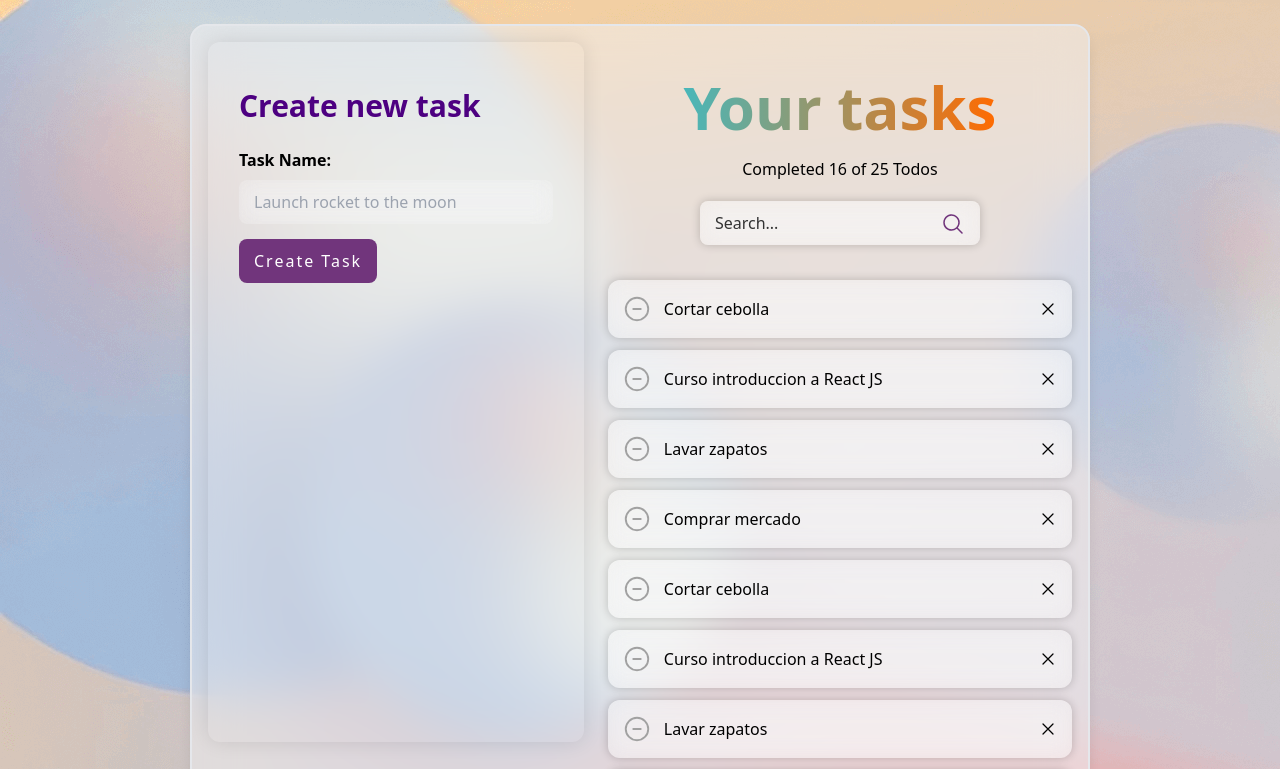
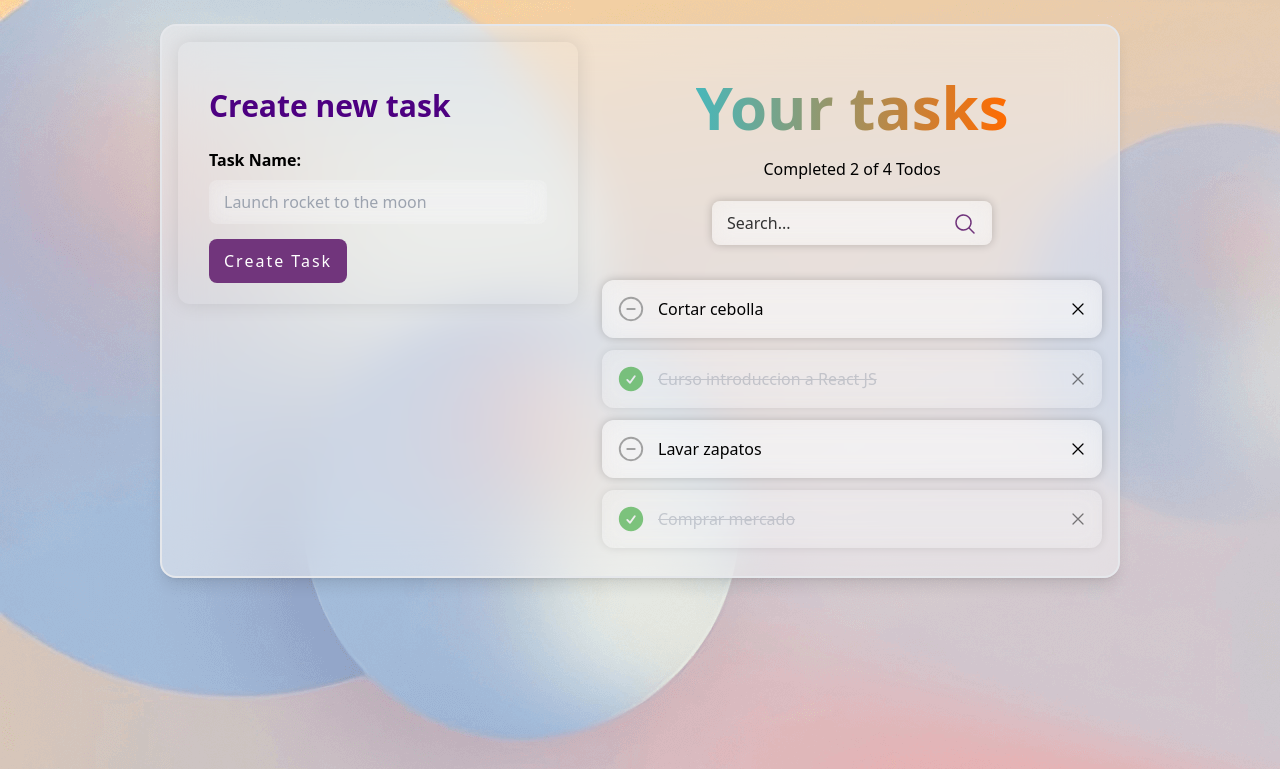
Before and after one commit to misterdan100/mister-todov1, a React (Vite) app: page / in a window 1280 px wide. Shown: the top 769 px of the page. Built offline with nearby package versions, Linux system fonts and the light colour scheme.

Commit message:
add functionality to create, checked and delete  tasks

```diff
--- a/src/App.jsx
+++ b/src/App.jsx
@@ -1,19 +1,49 @@
-import { useState } from 'react'
-import CreateSection from './components/CreateSection'
-import './App.css'
-import TaskSection from './components/TaskSection'
+import { useEffect, useState } from "react";
+import CreateSection from "./components/CreateSection";
+import "./App.css";
+import TaskSection from "./components/TaskSection";
 
 function App() {
-  const [count, setCount] = useState(0)
+  const [todos, setTodos] = useState([]);
+
+  if (!todos.length) {
+    const defaultTodos = [
+      { text: "Cortar cebolla", completed: false },
+      { text: "Curso introduccion a React JS", completed: true },
+      { text: "Lavar zapatos", completed: false },
+      { text: "Comprar mercado", completed: true },
+    ];
+    setTodos(defaultTodos);
+  }
+
+  const deleteTodo = taskToDelete => {
+    setTodos(todos.filter( todo => todo.text !== taskToDelete))
+  }
+
+  const completeTodo = taskToComplete => {
+    const modifiedTodos = todos.map( todo => {
+      if(todo.text === taskToComplete) {
+        todo.completed = !todo.completed
+        return todo
+      }
+      return todo
+    })
+    setTodos(modifiedTodos)
+  }
 
   return (
     <>
-      <div className='main-container bg-gray-100 bg-opacity-50 backdrop-blur-xl w-[900px] p-4 flex justify-between gap-6 mt-6 border-2 border-gray-200 rounded-2xl shadow-lg'>
-        <CreateSection />
-        <TaskSection />
+      <div className="main-container flex flex-col items-center md:flex-row md:justify-center md:items-start gap-6 bg-gray-100 bg-opacity-50 backdrop-blur-xl p-4  mt-6 border-2 border-gray-200 rounded-2xl shadow-lg transition">
+        <CreateSection todos={todos} setTodos={setTodos} />
+        <TaskSection
+          todos={todos}
+          setTodos={setTodos}
+          deleteTodo={deleteTodo}
+          completeTodo={completeTodo}
+        />
       </div>
     </>
-  )
+  );
 }
 
-export default App
+export default App;
--- /dev/null
+++ b/src/components/Alert.jsx
@@ -0,0 +1,11 @@
+import React from "react";
+
+const Alert = ({ alertText }) => {
+  return (
+    <div className="bg-orange-400 mt-4 block p-1 font-bold text-center rounded-lg border-2 border-orange-700">
+        {alertText}
+    </div>
+  )
+};
+
+export default Alert;
--- a/src/components/CreateSection.jsx
+++ b/src/components/CreateSection.jsx
@@ -1,13 +1,52 @@
+import { useState } from 'react';
 import TaskName from './TaskName'
 import CreateTodoButton from './CreateTodoButton';
+import Alert from './Alert';
+import { idGenerator } from '../helpers';
 import '../styles/CreateSection.css'
 
-function CreateSection() {
+function CreateSection({todos, setTodos}) {
+    const [ taskInput, setTaskInput ] = useState('')
+    const [ isAlert, setIsAlert ] = useState(false)
+    const [ alertText, setAlertText ] = useState('')
+
+    const createNewTodo = () => {
+        if(taskInput === '') {
+            setAlertText('Set a name!')
+            setIsAlert(true)
+
+            setTimeout(() => {
+                setIsAlert(false)
+            }, 3000);
+            return
+        }
+
+        const isTaksInArray = todos.find( todo => todo.text === taskInput );
+        if(isTaksInArray) {
+            setAlertText('Task already exist in the list!')
+            setIsAlert(true)
+
+            setTimeout(() => {
+                setIsAlert(false)
+            }, 4000);
+            return
+        }
+
+        const newTask = { text: taskInput, completed: false, id: idGenerator() }
+        setTodos([...todos, newTask])
+        setTaskInput('')
+    }
+
     return (
         <div className="create-section">
             <h2 className="create-title">Create new task</h2>
-            <TaskName />
-            <CreateTodoButton />
+            <TaskName
+                taskInput={taskInput}
+                setTaskInput={setTaskInput}
+                createNewTodo={createNewTodo}
+            />
+            <CreateTodoButton createNewTodo={createNewTodo}/>
+            { isAlert && <Alert alertText={alertText}/>}
         </div>
     )
 }
--- a/src/components/CreateTodoButton.jsx
+++ b/src/components/CreateTodoButton.jsx
@@ -1,8 +1,11 @@
 import '../styles/CreateTodoButton.css'
 
-const CreateTodoButton = () => {
+const CreateTodoButton = ({createNewTodo}) => {
   return (
-    <button className="btn-active">Create Task</button>
+    <button
+    className="btn-active"
+      onClick={() => createNewTodo()}
+    >Create Task</button>
   )
 }
 
--- a/src/components/TaskName.jsx
+++ b/src/components/TaskName.jsx
@@ -1,11 +1,22 @@
 import '../styles/TaskName.css'
 
-function TaskName() {
+function TaskName({taskInput, setTaskInput, createNewTodo}) {
     return (
-        <div className="newTask">
+        <form
+            className="newTask"
+            onSubmit={e => {
+                e.preventDefault()
+                createNewTodo()
+            }}
+        >
             <label>Task Name:</label>
-            <input className="input-newTask" placeholder="Launch rocket to the moon"></input>
-        </ div>
+            <input
+                className="input-newTask"
+                placeholder="Launch rocket to the moon"
+                onChange={e => setTaskInput(e.target.value)}
+                value={taskInput}
+            ></input>
+        </ form>
     )
 };
 
--- a/src/components/TaskSection.jsx
+++ b/src/components/TaskSection.jsx
@@ -1,47 +1,45 @@
-import React from 'react';
-import TodoCounter from './TodoCounter';
-import TodoSearch from './TodoSearch';
-import TodoList from './TodoList';
-import TodoItem from './TodoItem';
-import '../styles/TaskSection.css'
+import { useEffect, useState } from "react";
+import TodoCounter from "./TodoCounter";
+import TodoSearch from "./TodoSearch";
+import TodoList from "./TodoList";
+import TodoItem from "./TodoItem";
+import "../styles/TaskSection.css";
+
+const TaskSection = ({ todos, setTodos, deleteTodo, completeTodo }) => {
+  const [ completedTodos, setCompletedTodos ] = useState(0)
+
+  let completedCalculator = () => {
+    const counterTodos = todos.filter((todo) => todo.completed === true);
+    return counterTodos.length;
+  };
+
+  useEffect(() => {
+    setCompletedTodos(completedCalculator())
+  }, [todos])
 
 
-const TaskSection = () => {
+  return (
+    <div className="task-section">
+      <h1 className="title">Your tasks</h1>
 
-    const defaultTodos = [
-        { text: 'Cortar cebolla', completed: false },
-        { text: 'Curso introduccion a React JS', completed: true },
-        { text: 'Lavar zapatos', completed: false },
-        { text: 'Comprar mercado', completed: true },
-        { text: 'Cortar cebolla', completed: false },
-        { text: 'Curso introduccion a React JS', completed: true },
-        { text: 'Lavar zapatos', completed: false },
-        { text: 'Comprar mercado', completed: true },
-        { text: 'Cortar cebolla', completed: false },
-        { text: 'Curso introduccion a React JS', completed: true },
-        { text: 'Lavar zapatos', completed: false },
-        { text: 'Comprar mercado', completed: true },
-        { text: 'Cortar cebolla', completed: false },
-        { text: 'Curso introduccion a React JS', completed: true },
-        { text: 'Lavar zapatos', completed: false },
-        { text: 'Comprar mercado', completed: true },
-    ]
+      <TodoCounter completed={completedTodos} total={todos.length} />
+      <TodoSearch />
 
-  return (
-    <div className='task-section'>
-            <h1 className='title'>Your tasks</h1>
+      {}
 
-            <TodoCounter completed={16} total={25} />
-            <TodoSearch />
+      <TodoList>
+        {todos?.map((todo) => (
+          <TodoItem
+            key={todo.text}
+            titulo={todo.text}
+            completed={todo.completed}
+            deleteTodo={deleteTodo}
+            completeTodo={completeTodo}
+          />
+        ))}
+      </TodoList>
+    </div>
+  );
+};
 
-            <TodoList>
-                {defaultTodos.map(todo => (
-                    <TodoItem key={todo.text} titulo={todo.text} completed={todo.completed} />
-                )
-                )}
-            </ TodoList>
-        </div>
-  )
-}
-
-export default TaskSection
+export default TaskSection;
--- a/src/components/TodoItem.jsx
+++ b/src/components/TodoItem.jsx
@@ -1,20 +1,29 @@
 import { CheckCircleIcon} from '@heroicons/react/24/solid'
 import { MinusCircleIcon, XMarkIcon } from '@heroicons/react/24/outline'
-
-
 import '../styles/TodoItem.css'
 
-const TodoItem = ({ titulo, completed }) => {
+const TodoItem = ({ titulo, completed, deleteTodo, completeTodo }) => {
   return (
-    <li className="item">
+    <li className={`item ${completed && 'opacity-50 item'}`}>
       <div>
-        <div className="check-icon">
-          <i className="gg-radio-check circle"><MinusCircleIcon /></i>
-          {/* <i className="gg-check check"><CheckCircleIcon /></i> */}
+        <div
+          className="check-icon"
+          onClick={() => completeTodo(titulo)}
+        >
+          {
+            completed ? (
+              <i className="gg-check check"><CheckCircleIcon /></i>
+            ) : (
+              <i className="gg-radio-check circle"><MinusCircleIcon /></i>
+            )
+          }
         </div>
-        <p>{titulo}</p>
+        <p className={completed && 'line-through text-gray-400'} >{titulo}</p>
       </div>
-      <i className="gg-close close"><XMarkIcon /></i>
+      <i
+        className="gg-close close"
+        onClick={() => deleteTodo(titulo)}
+      ><XMarkIcon /></i>
     </li>
   );
 };
--- /dev/null
+++ b/src/helpers/index.js
@@ -0,0 +1,5 @@
+export const idGenerator = () => {
+    const random = Math.random().toString(36).substr(2)
+    const date = Date.now().toString(36)
+    return random + date
+}
--- a/src/styles/CreateSection.css
+++ b/src/styles/CreateSection.css
@@ -1,17 +1,17 @@
 .create-section {
     /* background: rgba(255, 255, 255, 0.3); */
-    padding: 40px 30px 10px;
+    padding: 40px 30px 20px;
     border-radius: 12px;
     /* backdrop-filter: blur(15px); */
     box-shadow: 0px 0px 20px rgba(0,0,0, 0.1);
     border: 1px solid transparent;
     transition: all 0.3s;
     width: 400px;
-    min-width: 300px;
+    min-width: 200px;
     max-width: 500px;
-
+    /* align-self: flex-start; */
     display: block;
-    height: 700px;
+    /* height: 700px; */
     position: sticky;
     top: 20px;
 }
--- a/src/styles/TodoItem.css
+++ b/src/styles/TodoItem.css
@@ -11,12 +11,13 @@
     box-shadow: 0 0 10px rgba(0, 0, 0, 0.2);
     cursor: pointer;
     border: 2px solid transparent;
-    transition: all 0.3s;
+    transition: all 0.2s;
 }
 
 .item:hover {
     border: 2px solid #fff;
-
+    background: rgba(255, 255, 255, 0.7);
+    transform: scale(1.02);
 }
 
 .item div {
```
